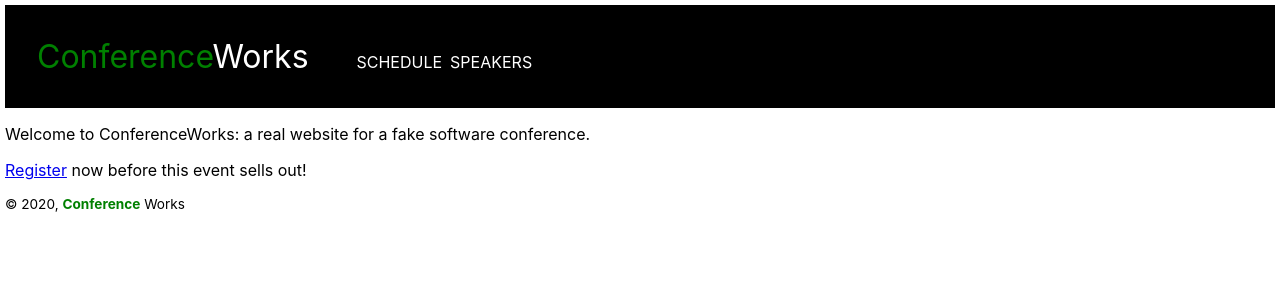
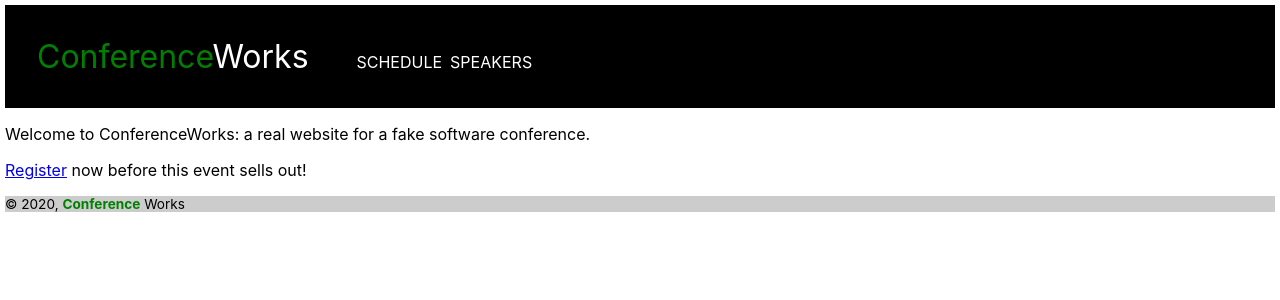
Before and after one commit to SeanLuckett/conference_works_react, a React (Create React App) app: page / in a window 1280 px wide. Shown: the top 300 px of the page. Built offline with nearby package versions, Linux system fonts and the light colour scheme.

Commit message:
Gives footer a gray background

```diff
--- a/src/components/footer/Footer.module.css
+++ b/src/components/footer/Footer.module.css
@@ -1,8 +1,8 @@
 footer {
   font-size: .85em;
+  background-color: #cccccc;
 }
 
 footer span {
   font-weight: bold;
-  color: #008000;
-}
+    color: #008000;}
```
